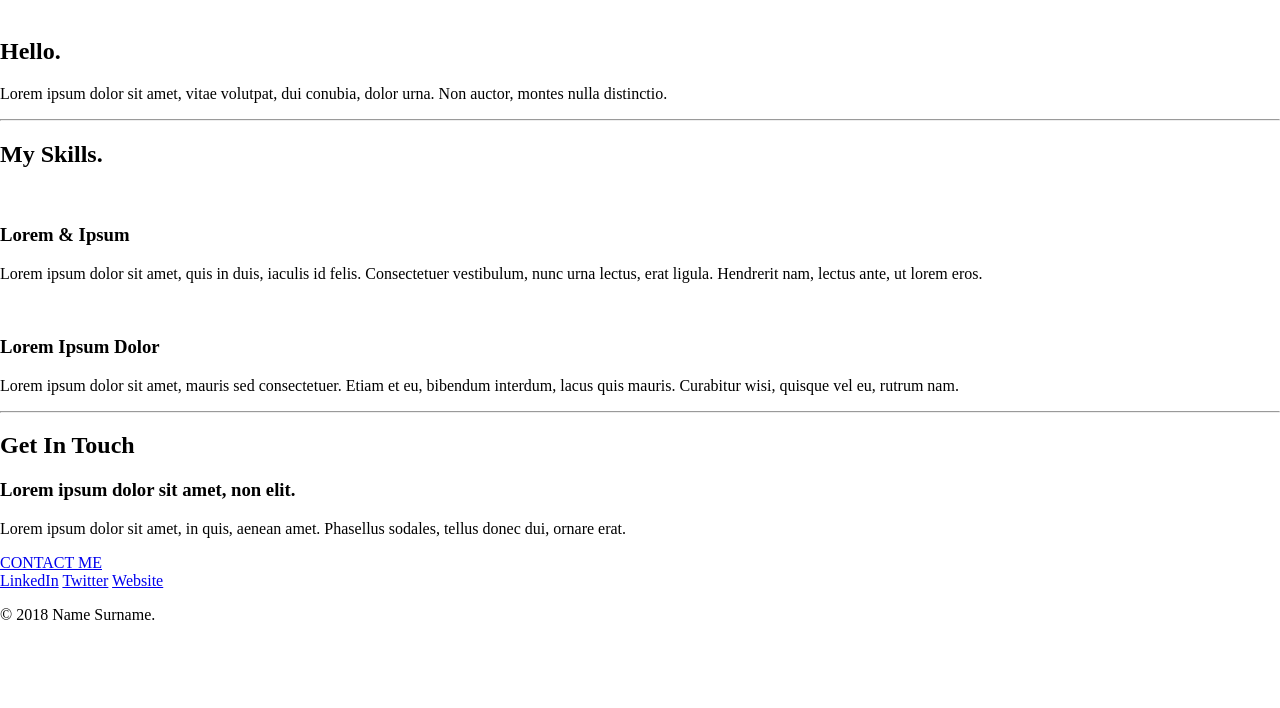
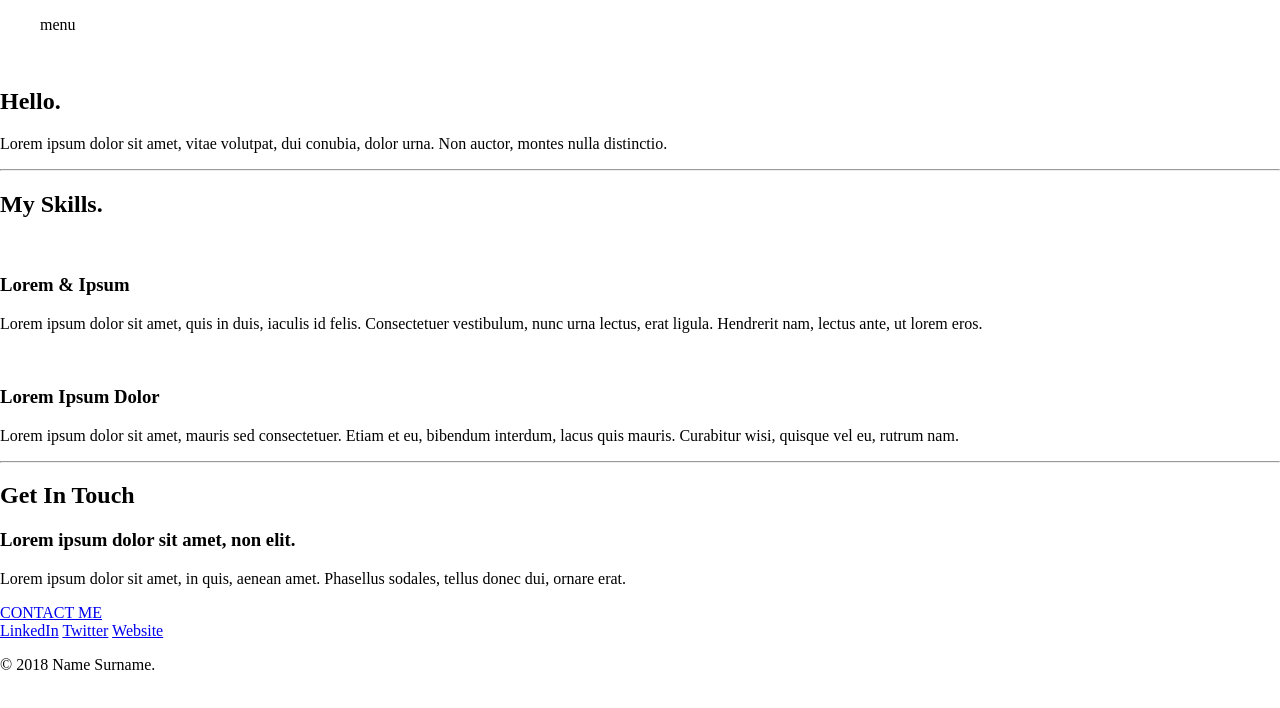
Before and after one commit to DaraHarris/CV, a plain HTML site: page index.html in a window 1280 px wide. Drawn offline with Linux system fonts and the light colour scheme; a web font is replaced by a local one.

Commit message:
Update index.html

```diff
--- a/index.html
+++ b/index.html
@@ -10,6 +10,9 @@
 </head>
 
 <body>
+  <div class= "top-container">
+    <nav><menu>menu</menu></nav>
+  </div>
   <div class="middle-container">
     <div class="profile">
       <img src="" alt="">
```
